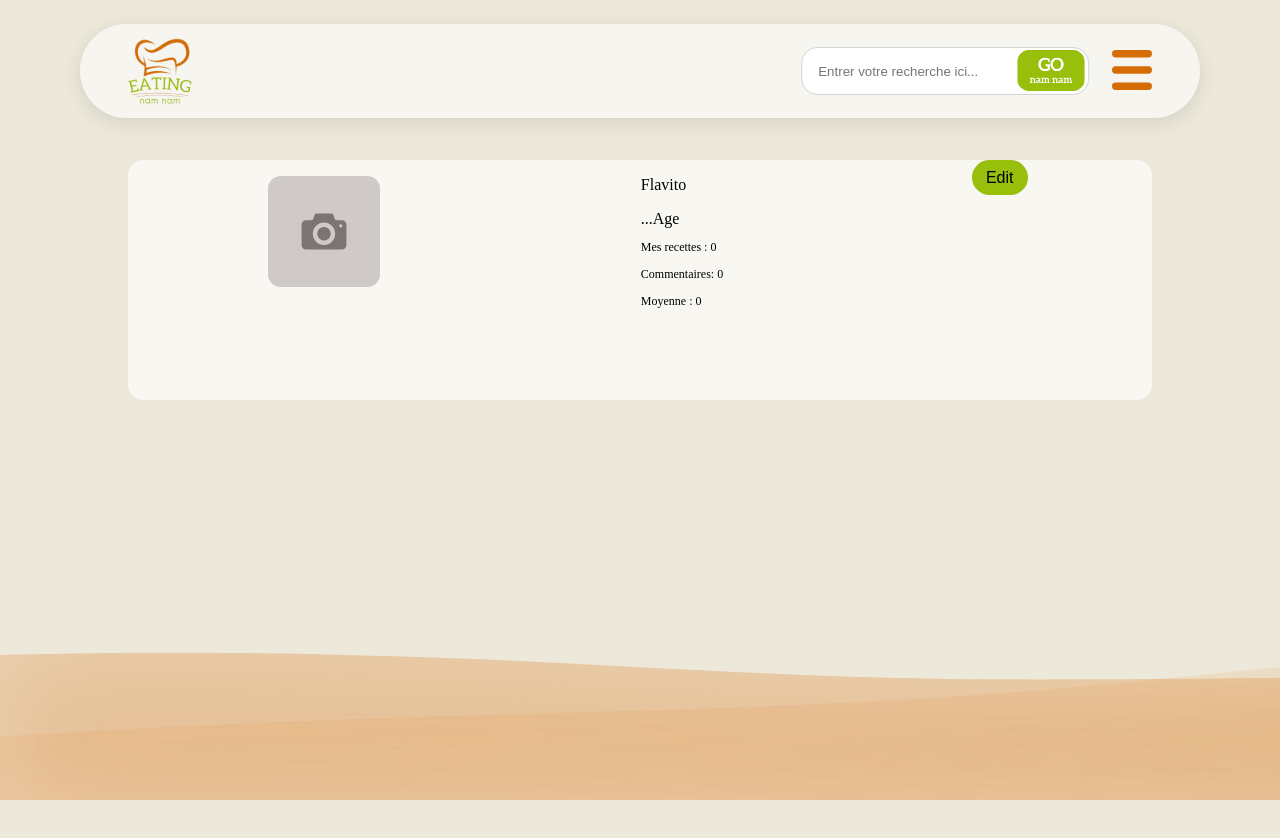
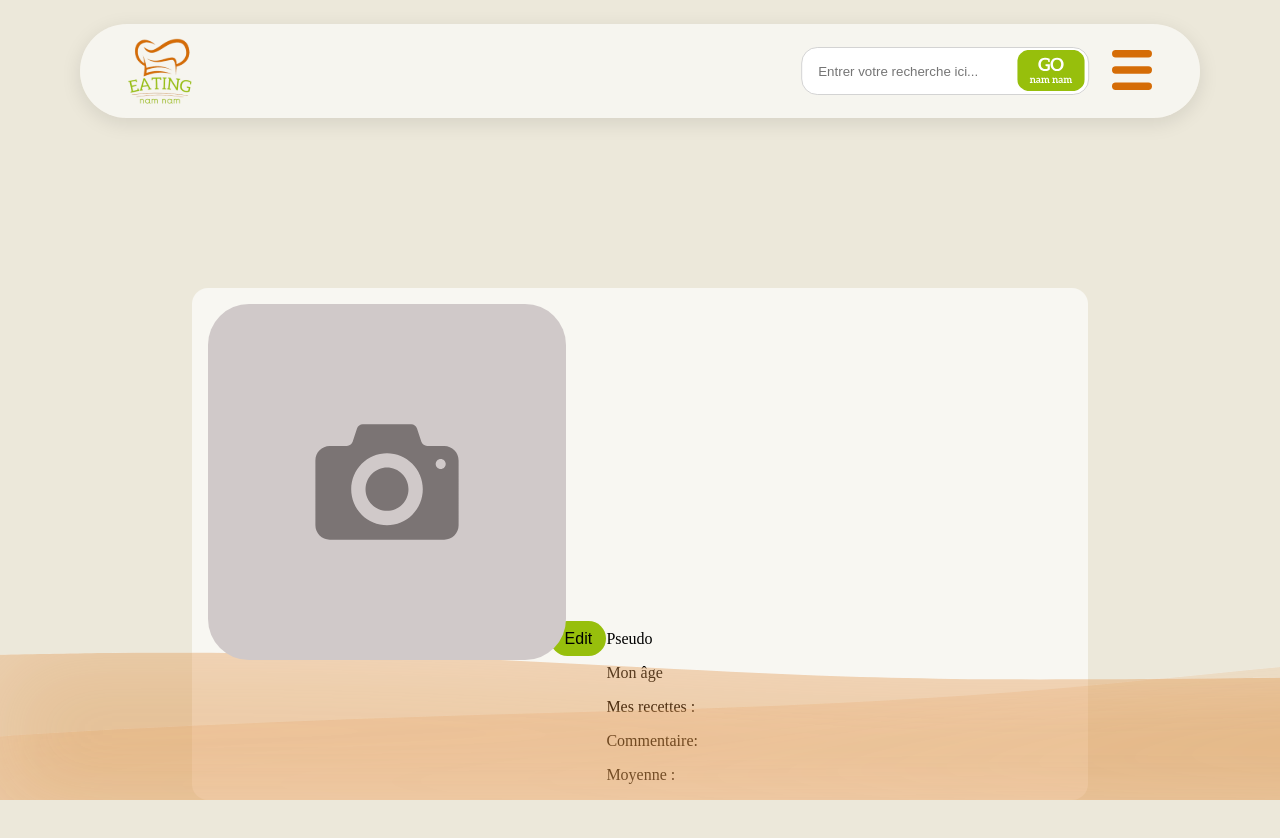
Before and after one commit to WildCodeSchool-2023-09/JS-RemoteFR-SACOD-P3-Eating-Nam-Nam-thousandsunny, a React (Vite) app in the folder frontend/: page /Profil in a window 1280 px wide. Shown: the top 838 px of the page. Built offline with nearby package versions, Linux system fonts and the light colour scheme; a web font is replaced by a local one.

Commit message:
Revert "S04 us03 composant mon profil"

```diff
--- a/frontend/package.json
+++ b/frontend/package.json
@@ -11,7 +11,7 @@
     "react-dom": "^18.2.0",
     "react-router-dom": "^6.14.2",
     "react-toastify": "^9.1.3",
-    "sass": "^1.69.7"
+    "sass": "^1.69.5"
   },
   "devDependencies": {
     "@vitejs/plugin-react": "^4.0.3",
--- a/frontend/src/pages/Profil.jsx
+++ b/frontend/src/pages/Profil.jsx
@@ -1,74 +1,23 @@
-import { useState } from "react";
 import addimage from "../assets/addimage.svg";
 import "./style/Profil.scss";
 
 function Profil() {
-  const [editing, setEditing] = useState(false);
-  const [userData, setUserData] = useState({
-    age: "...Age",
-    recipes: 0,
-    comments: 0,
-    average: 0,
-  });
-
-  const handleEditClick = () => {
-    setEditing(true);
-  };
-
-  const handleSaveClick = () => {
-    // TODO: Ajouter la logique pour sauvegarder les données dans la base de données
-    setEditing(false);
-  };
-
-  const handleChange = (e) => {
-    const { name, value } = e.target;
-    setUserData((prevData) => ({
-      ...prevData,
-      [name]: value,
-    }));
-  };
-
   return (
     <div className="body-content">
       <div className="Profil_container">
-        <div className="first">
-          <div className="left-bloc">
-            <img className="No-photo" src={addimage} alt="No Photos" />
-          </div>
-          <div className="mid-bloc">
-            <div className="Stats">
-              <p className="pseudo">Flavito</p>
-              <label className="age">
-                {editing ? (
-                  <input
-                    type="text"
-                    name="age"
-                    value={userData.age}
-                    onChange={handleChange}
-                  />
-                ) : (
-                  userData.age
-                )}
-              </label>
-              <p className="recipes">Mes recettes : {userData.recipes}</p>
-              <p className="comments">Commentaires: {userData.comments}</p>
-              <p className="mid">Moyenne : {userData.average}</p>
-            </div>
-          </div>
-
-          <div className="right-block">
-            <button
-              className="Edit"
-              type="button"
-              onClick={editing ? handleSaveClick : handleEditClick}
-            >
-              {editing ? "Save" : "Edit"}
-            </button>
-          </div>
+        <img className="No-photo" src={addimage} alt="No Photos" />
+        <button className="Edit" type="button">
+          Edit
+        </button>
+        <div className="Stats">
+          <p className="pseudo">Pseudo</p>
+          <p className="age">Mon âge</p>
+          <p className="Recipes">Mes recettes :</p>
+          <p className="comments">Commentaire: </p>
+          <p className="mid">Moyenne :</p>
         </div>
       </div>
     </div>
   );
 }
-
 export default Profil;
--- a/frontend/src/pages/style/Profil.scss
+++ b/frontend/src/pages/style/Profil.scss
@@ -1,30 +1,21 @@
-.body-content {
+.Profil {
   width: 100vw;
   height: 100vh;
 }
 
 .Profil_container {
   background-color: #f8f7f2;
-
+  display: flex;
+  align-items: baseline;
   width: 80%;
-  height: 30%;
+  height: 35%;
+  margin: 2.5rem;
+  margin-top: 8rem;
   border-radius: 1rem;
 }
 
-.first {
-  display: flex;
-  justify-content: space-around;
-}
-
-.mid-block {
-  width: 1rem;
-  display: flex;
-  justify-content: center;
-  align-items: center;
-}
-
 .No-photo {
-  width: 80%;
+  width: 40%;
   position: relative;
   z-index: 20;
   left: 1rem;
@@ -41,24 +32,3 @@
   font-weight: 500;
   text-align: center;
 }
-
-.age {
-  font-size: 16px;
-  font-weight: lighter;
-}
-
-.pseudo {
-  font-size: 16px;
-  font-weight: light;
-}
-
-.recipes {
-  font-size: 12px;
-}
-
-.comments {
-  font-size: 12px;
-}
-.mid {
-  font-size: 12px;
-}
```
Also changed, not shown: 1 other file (tests, documents, lock files or other folders).
